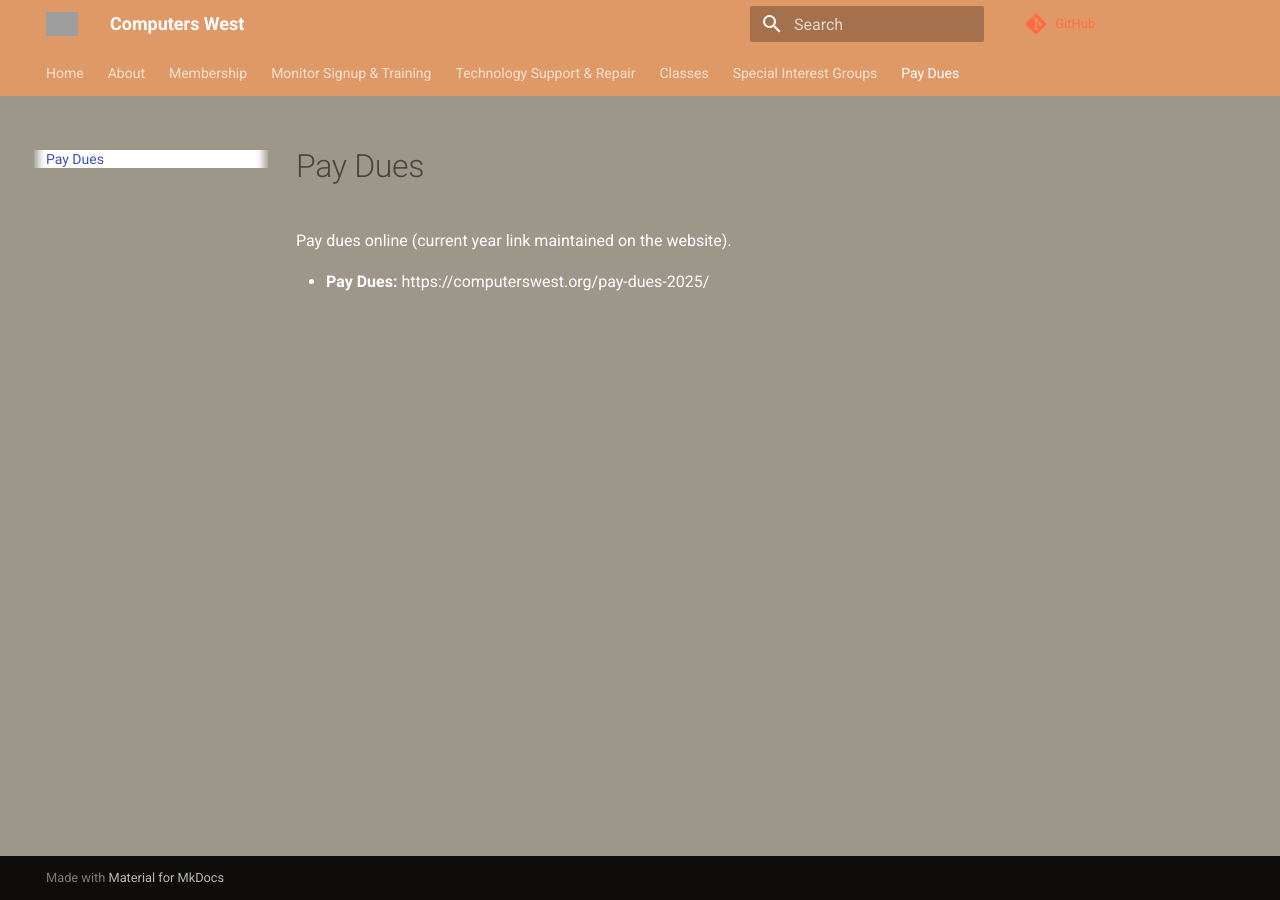
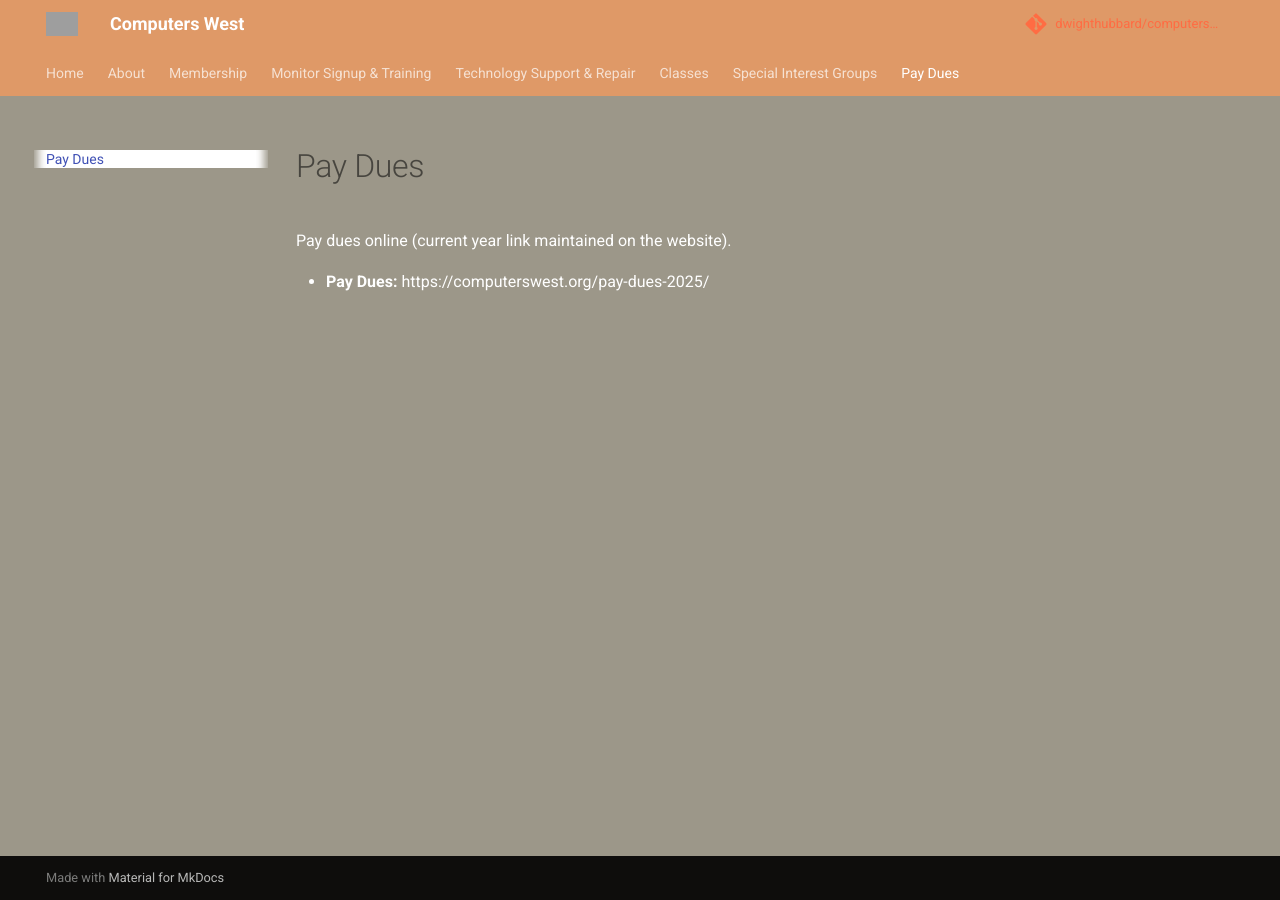
Before and after one commit to dwighthubbard/computerswest, an MkDocs documentation site: the page built from docs/pay-dues.md, in a window 1280 px wide. Built offline with MkDocs 1.6.1 and Material for MkDocs 9.7.7, drawn with Linux system fonts in a browser that asks for light colours; comment, search, counter and statistics services are not loaded; grey boxes are pictures that could not be loaded.

```diff
--- a/docs/stylesheets/theme.css
+++ b/docs/stylesheets/theme.css
@@ -14,10 +14,12 @@
 }
 
 /* Material header uses a solid brand color */
+
 .md-header,
 .md-tabs {
   background-color: #df9967;
 }
+
 
 .navbar .navbar-brand,
 .navbar .nav > li > a,
--- a/mkdocs.yml
+++ b/mkdocs.yml
@@ -1,10 +1,12 @@
+edit_uri: 'blob/main/docs/'
 site_name: Computers West
 site_url: https://computerswest.org/
+repo_name: dwighthubbard/computerswest
 repo_url: https://github.com/dwighthubbard/computerswest.git
 theme:
   name: material
   logo: images/cw-logo-clear8-e1711862350250.png
-  user_color_mode_toggle: true
+  # user_color_mode_toggle: true
   include_sidebar: true
   icon:
     edit: material/pencil
@@ -12,12 +14,15 @@ theme:
   features:
     - toc.integrate
     - navigation.tabs
+  palette:
+    primary: indigo
+
 extra_css:
   - stylesheets/theme.css
 
-# plugins:
-#   - git-revision-date-localized:
-#     enable_creation_date: true
+plugins:
+  git-revision-date-localized:
+    enable_creation_date: true
 
 nav:
   - Home: index.md
```
